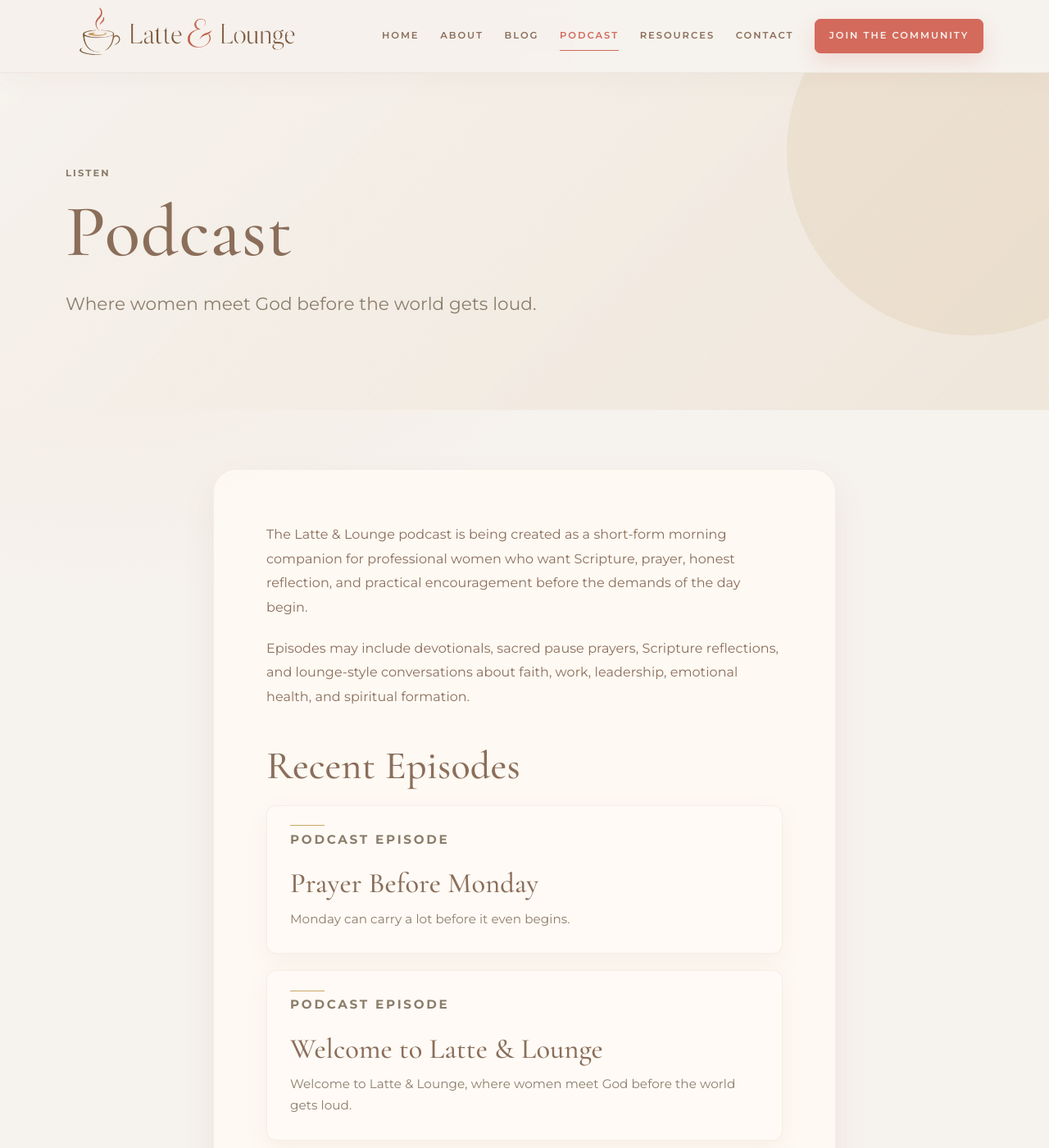
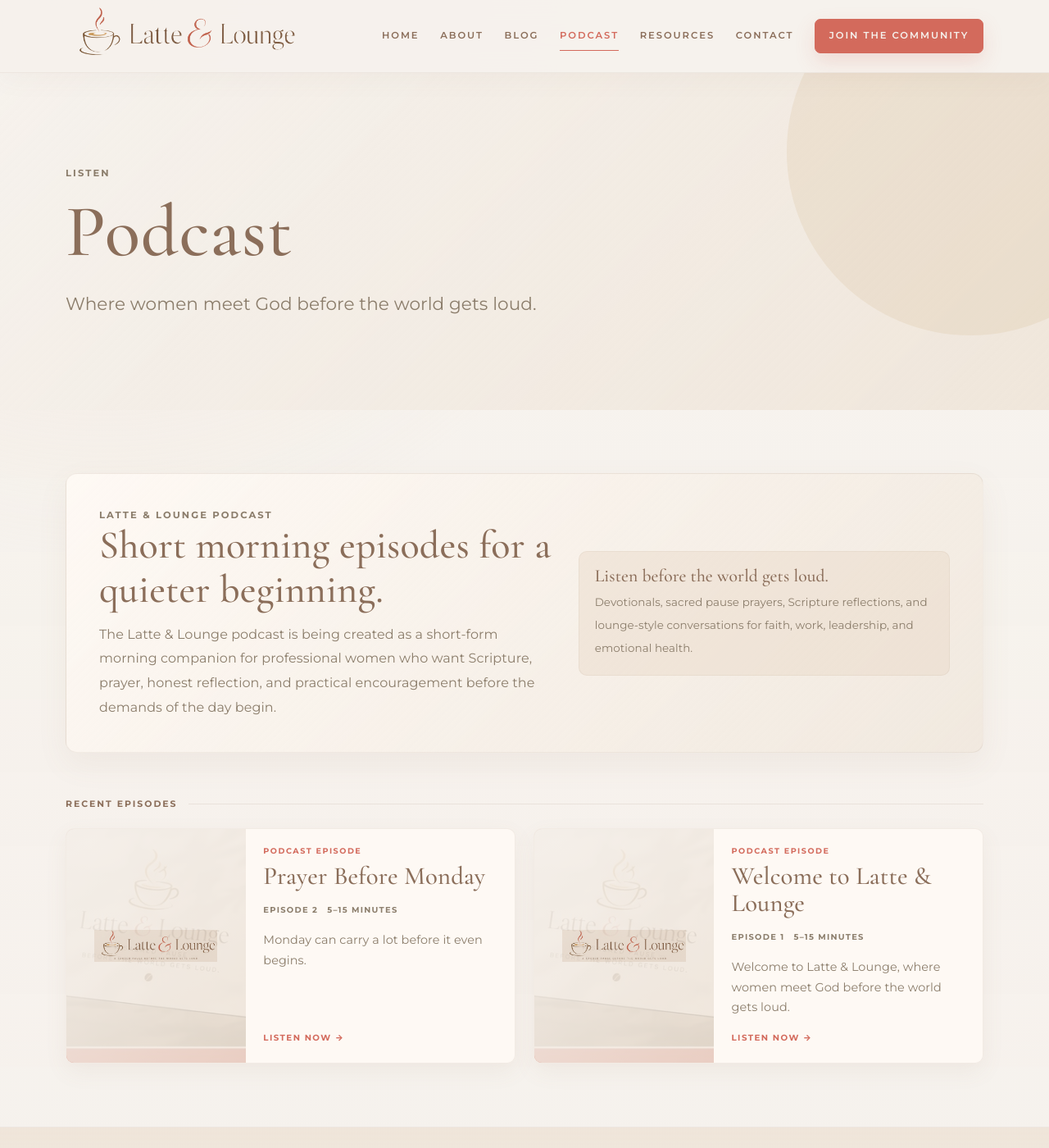
Before and after one commit to jeffthomasiii/latte-lounge-poc, a Jekyll site: the page built from docs/podcast.md, in a window 1280 px wide and 1400 px high. Shown: the whole window at 82% size. Built offline with Jekyll 4.4.1, drawn with Linux system fonts in a browser that asks for light colours.

Commit message:
Refine podcast listing into feature card grid

```diff
--- a/docs/podcast.md
+++ b/docs/podcast.md
@@ -3,18 +3,44 @@ layout: page
 title: Podcast
 eyebrow: "Listen"
 subtitle: "Where women meet God before the world gets loud."
+content_width: wide
+collection_style: true
 ---
 
-The Latte & Lounge podcast is being created as a short-form morning companion for professional women who want Scripture, prayer, honest reflection, and practical encouragement before the demands of the day begin.
+<div class="collection-feature-strip">
+  <div>
+    <p class="eyebrow">Latte &amp; Lounge Podcast</p>
+    <h2>Short morning episodes for a quieter beginning.</h2>
+    <p>The Latte & Lounge podcast is being created as a short-form morning companion for professional women who want Scripture, prayer, honest reflection, and practical encouragement before the demands of the day begin.</p>
+  </div>
 
-Episodes may include devotionals, sacred pause prayers, Scripture reflections, and lounge-style conversations about faith, work, leadership, emotional health, and spiritual formation.
+  <div class="collection-feature-note">
+    <strong>Listen before the world gets loud.</strong>
+    <span>Devotionals, sacred pause prayers, Scripture reflections, and lounge-style conversations for faith, work, leadership, and emotional health.</span>
+  </div>
+</div>
 
-## Recent Episodes
+<p class="collection-section-label">Recent Episodes</p>
 
-{% for episode in site.podcast %}
-<article class="listing-card">
-  <p class="eyebrow">Podcast Episode</p>
-  <h2><a href="{{ episode.url | relative_url }}">{{ episode.title }}</a></h2>
-  <p>{{ episode.excerpt | strip_html | truncate: 180 }}</p>
-</article>
-{% endfor %}
+{% assign podcast_episodes = site.podcast | sort: "episode" | reverse %}
+
+<div class="collection-grid podcast-grid">
+  {% for episode in podcast_episodes %}
+    <a class="collection-card podcast-collection-card" href="{{ episode.url | relative_url }}">
+      <div class="collection-card-image-wrap">
+        <img class="podcast-logo-card" src="{{ '/assets/images/logo-latte-lounge-full.png' | relative_url }}" alt="Latte & Lounge Podcast">
+      </div>
+
+      <div class="collection-card-body">
+        <span class="collection-card-kicker">Podcast Episode</span>
+        <h2>{{ episode.title }}</h2>
+        <div class="collection-card-meta-row">
+          <span>Episode {{ episode.episode }}</span>
+          <span>5–15 minutes</span>
+        </div>
+        <p>{{ episode.excerpt | strip_html | truncate: 150 }}</p>
+        <span class="collection-card-link">Listen Now →</span>
+      </div>
+    </a>
+  {% endfor %}
+</div>
```
